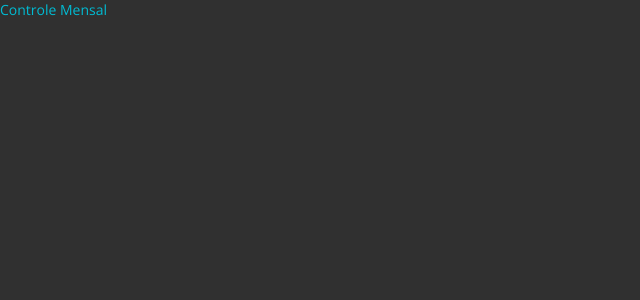
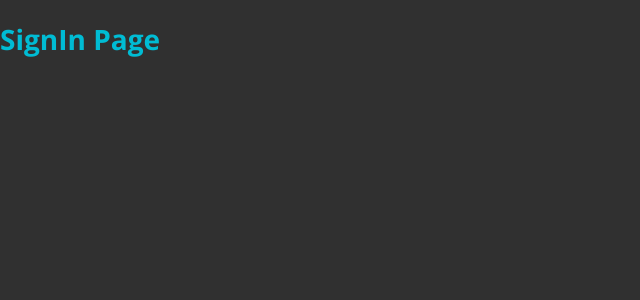
Before and after one commit to carloswimmer/controle-mensal, a React (Create React App) app: page / in a window 1280 px wide. Shown: the top 300 px of the page, without its empty margins (0-640 px from the left). Built offline with nearby package versions, Linux system fonts and the light colour scheme.

Commit message:
Create router

```diff
--- a/package.json
+++ b/package.json
@@ -15,6 +15,7 @@
     "@types/react-dom": "^17.0.0",
     "react": "^17.0.2",
     "react-dom": "^17.0.2",
+    "react-router-dom": "^5.2.0",
     "react-scripts": "4.0.3",
     "typescript": "^4.1.2",
     "web-vitals": "^1.0.1"
@@ -42,5 +43,8 @@
       "last 1 firefox version",
       "last 1 safari version"
     ]
+  },
+  "devDependencies": {
+    "@types/react-router-dom": "^5.1.7"
   }
 }
--- a/src/App.tsx
+++ b/src/App.tsx
@@ -1,7 +1,15 @@
+import { BrowserRouter } from 'react-router-dom'
 import AppProvider from './hooks'
+import Routes from './routes'
 
 function App() {
-  return <AppProvider>Controle Mensal</AppProvider>
+  return (
+    <BrowserRouter>
+      <AppProvider>
+        <Routes />
+      </AppProvider>
+    </BrowserRouter>
+  )
 }
 
 export default App
--- /dev/null
+++ b/src/pages/SignIn/index.tsx
@@ -0,0 +1,5 @@
+const SignIn = () => {
+  return <h1>SignIn Page</h1>
+}
+
+export default SignIn
--- /dev/null
+++ b/src/routes/index.tsx
@@ -0,0 +1,10 @@
+import { Route, Switch, withRouter } from 'react-router-dom'
+import SignIn from '../pages/SignIn'
+
+const Routes = withRouter(({ location }) => (
+  <Switch location={location}>
+    <Route path="/" exact component={SignIn} />
+  </Switch>
+))
+
+export default Routes
```
Also changed, not shown: 1 other file (tests, documents, lock files or other folders).
